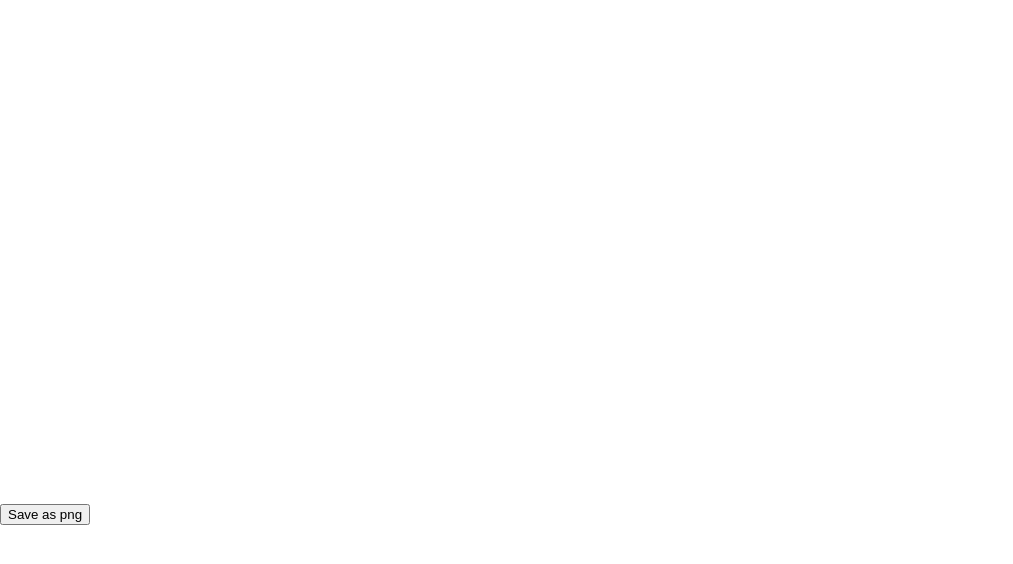
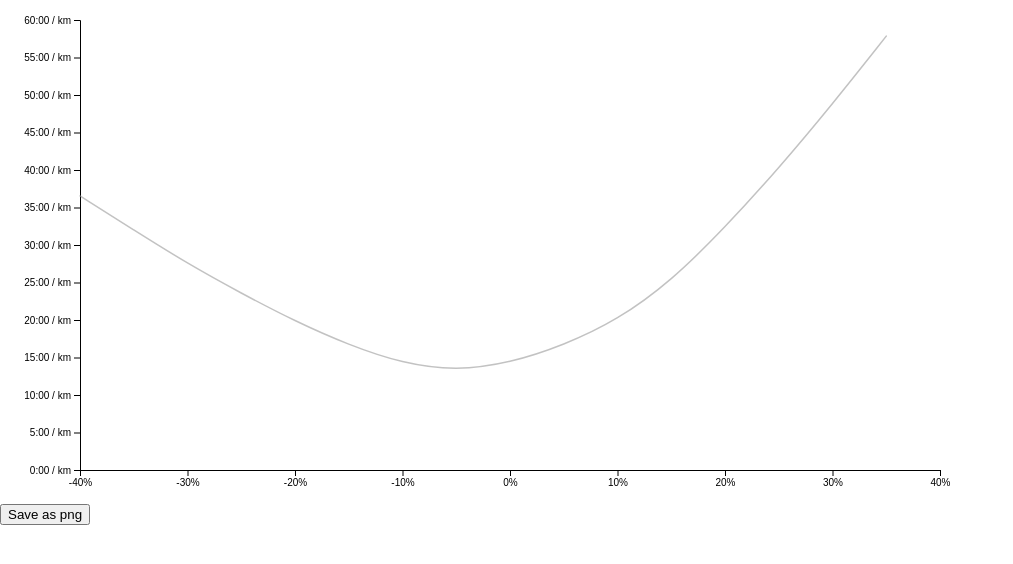
Before and after one commit to fredj/hiking-pace, a website built with Parcel: page src/index.html in a window 1280 px wide. Shown: the whole page, without its empty margins (0-1013 px from the left). Built offline with nearby package versions, Linux system fonts and the light colour scheme.

Commit message:
Use parcel

```diff
--- a/dist/index.html
+++ b/src/index.html
@@ -11,6 +11,6 @@
 
     <div id="files"></div>
 
-    <script src="main.js"></script>
+    <script src="index.js"></script>
   </body>
 </html>
```
Also changed, not shown: package.json (+8 -9 lines), src/graph.css (renamed from dist/graph.css), src/main.css (renamed from dist/main.css), 2 other files.
